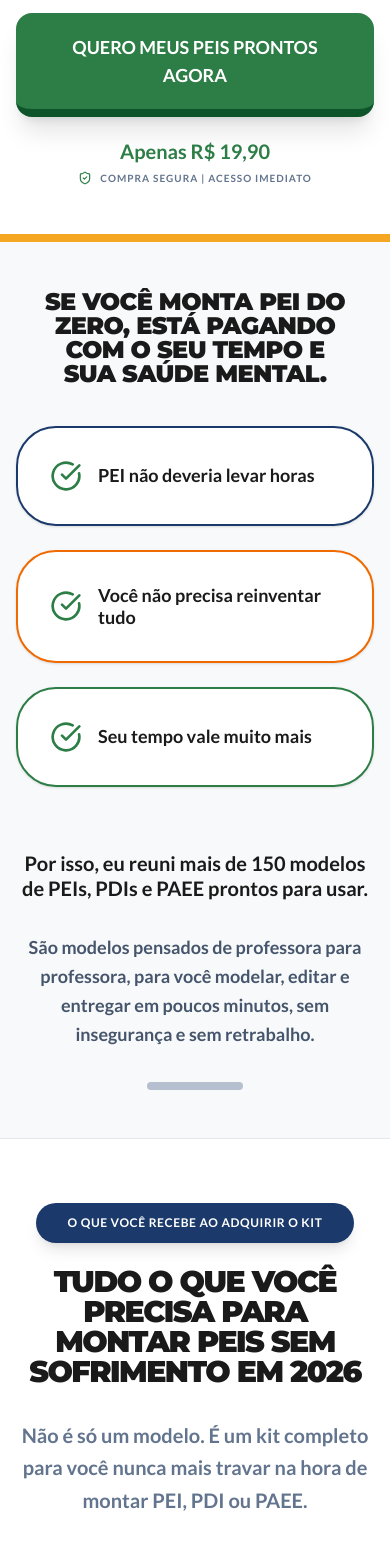
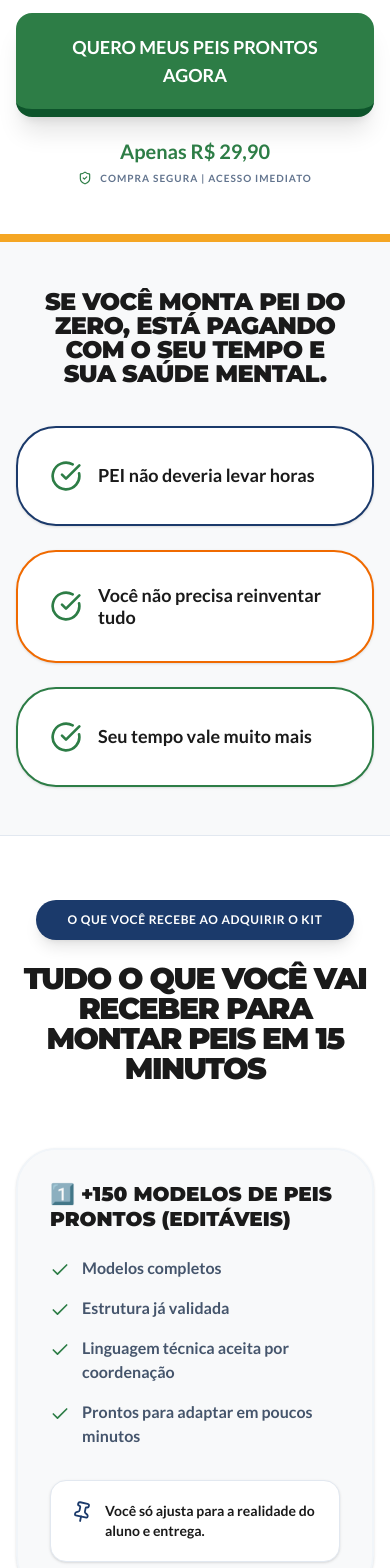
Before and after one commit to horadaora-design/peipronto, a React (Vite) app: page / in a window 390 px wide. Shown: the part 880-2448 px from the top of the page. Built offline with nearby package versions, Linux system fonts and the light colour scheme.

Commit message:
feat: Update sample image and price
Removes a specific sample image URL and updates the product price from R$ 19,90 to R$ 29,90.

```diff
--- a/src/App.tsx
+++ b/src/App.tsx
@@ -33,7 +33,6 @@ const WHATSAPP_PROOFS = [
 ];
 
 const SAMPLE_IMAGES = [
-  "https://digitallfp.wordpress.com/wp-content/uploads/2026/01/amostra.png",
   "https://digitallfp.wordpress.com/wp-content/uploads/2026/01/1.jpg",
   "https://digitallfp.wordpress.com/wp-content/uploads/2026/01/2.jpg",
   "https://digitallfp.wordpress.com/wp-content/uploads/2026/01/3.jpg",
@@ -307,7 +306,7 @@ export default function App() {
               QUERO MEUS PEIS PRONTOS AGORA
             </Button>
             <div className="mt-5 flex flex-col items-center gap-1.5">
-              <p className="text-brand-green font-black text-xl md:text-3xl">Apenas R$ 19,90</p>
+              <p className="text-brand-green font-black text-xl md:text-3xl">Apenas R$ 29,90</p>
               <div className="flex items-center gap-2 text-[10px] md:text-xs font-bold text-slate-500 uppercase tracking-widest">
                 <ShieldCheck size={14} className="text-brand-green" /> Compra Segura | Acesso Imediato
               </div>
@@ -335,15 +334,7 @@ export default function App() {
             </div>
           ))}
         </div>
-        <div className="mt-16 md:mt-24 text-center max-w-3xl mx-auto space-y-8">
-          <p className="text-xl md:text-3xl font-black text-brand-dark leading-tight">
-            Por isso, eu reuni mais de 150 modelos de PEIs, PDIs e PAEE prontos para usar.
-          </p>
-          <p className="text-lg md:text-2xl font-bold text-slate-600 leading-relaxed">
-            São modelos pensados de professora para professora, para você modelar, editar e entregar em poucos minutos, sem insegurança e sem retrabalho.
-          </p>
-          <div className="w-24 h-2 bg-brand-blue mx-auto rounded-full opacity-30" />
-        </div>
+
       </Section>
 
       {/* What You Get Section */}
@@ -353,11 +344,9 @@ export default function App() {
             O que você recebe ao adquirir o kit
           </Badge>
           <h2 className="text-3xl md:text-6xl font-black text-brand-dark uppercase tracking-tighter leading-[1] mb-8">
-            Tudo o que você precisa para montar PEIs sem sofrimento em 2026
+            Tudo o que você vai RECEBER para montar PEIs em 15 minutos
           </h2>
-          <p className="text-xl md:text-2xl font-bold text-slate-500 max-w-3xl mx-auto leading-relaxed">
-            Não é só um modelo. É um kit completo para você nunca mais travar na hora de montar PEI, PDI ou PAEE.
-          </p>
+
         </div>
 
         <div className="grid grid-cols-1 md:grid-cols-2 gap-8 md:gap-12 mb-16 md:mb-24">
@@ -506,9 +495,12 @@ export default function App() {
           ].map((bonus, i) => (
             <motion.div
               key={i}
-              whileHover={{ y: -5 }}
-              className={`relative p-8 rounded-3xl border-2 transition-all shadow-sm flex flex-col h-full bg-white ${bonus.highlight ? 'border-brand-blue ring-4 ring-brand-blue/5' : 'border-slate-100 hover:border-brand-blue'}`}
+              whileHover={{ y: -8, scale: 1.02 }}
+              className={`relative p-8 rounded-3xl border-2 transition-all shadow-xl flex flex-col h-full bg-white ${bonus.highlight ? 'border-brand-blue ring-4 ring-brand-blue/10' : 'border-slate-200 hover:border-brand-blue'}`}
             >
+              <div className="absolute -top-4 -right-2 bg-brand-orange text-white text-[10px] font-black px-3 py-1 rounded-lg shadow-lg rotate-12 z-10">
+                100% GRÁTIS
+              </div>
               <div className="flex justify-between items-start mb-6">
                 <span className="text-4xl font-black text-slate-100 absolute top-4 right-6 select-none">{bonus.num}</span>
 
@@ -564,6 +556,9 @@ export default function App() {
               <div className="bg-brand-blue py-10 md:py-16 px-8 text-center text-white">
                 <Badge className="bg-white/20 text-white mb-6 border border-white/30 py-2 px-6">Oportunidade Única</Badge>
                 <h3 className="text-3xl md:text-7xl font-black italic uppercase tracking-tighter leading-tight">OFERTA DE LANÇAMENTO</h3>
+                <p className="mt-4 text-[10px] md:text-sm font-black text-white/80 uppercase tracking-[0.2em] animate-pulse">
+                  Atenção: Se você sair desta página agora, esta oferta única poderá desaparecer para sempre.
+                </p>
               </div>
 
               <div className="p-8 md:p-16">
@@ -599,7 +594,7 @@ export default function App() {
                   <p className="text-xl md:text-4xl text-slate-400 line-through font-bold mb-2">De R$ 79,90</p>
                   <div className="flex flex-col md:flex-row justify-center items-center md:items-baseline gap-2 md:gap-5 mb-6">
                     <span className="text-2xl md:text-5xl font-black text-brand-dark uppercase italic">Por</span>
-                    <span className="text-7xl md:text-[10rem] font-black text-brand-green tracking-tighter leading-none">R$ 19,90</span>
+                    <span className="text-7xl md:text-[10rem] font-black text-brand-green tracking-tighter leading-none">R$ 29,90</span>
                   </div>
                   <div className="bg-white/90 backdrop-blur-sm text-brand-blue font-black py-3 md:py-4 px-8 md:px-12 rounded-full inline-block text-xs md:text-xl border-2 border-brand-blue/10 uppercase tracking-widest">
                     PAGAMENTO ÚNICO NO PIX E NO CARTÃO
@@ -707,6 +702,9 @@ export default function App() {
             QUERO MEU ACESSO AGORA
           </Button>
           <p className="mt-6 text-xs font-black text-slate-400 uppercase tracking-widest">Aproveite o preço de lançamento por tempo limitado</p>
+          <p className="mt-2 text-[10px] font-black text-red-500 uppercase tracking-widest animate-pulse">
+            Atenção: Se você sair desta página agora, esta oferta única poderá desaparecer para sempre.
+          </p>
         </div>
       </Section>
 
```
